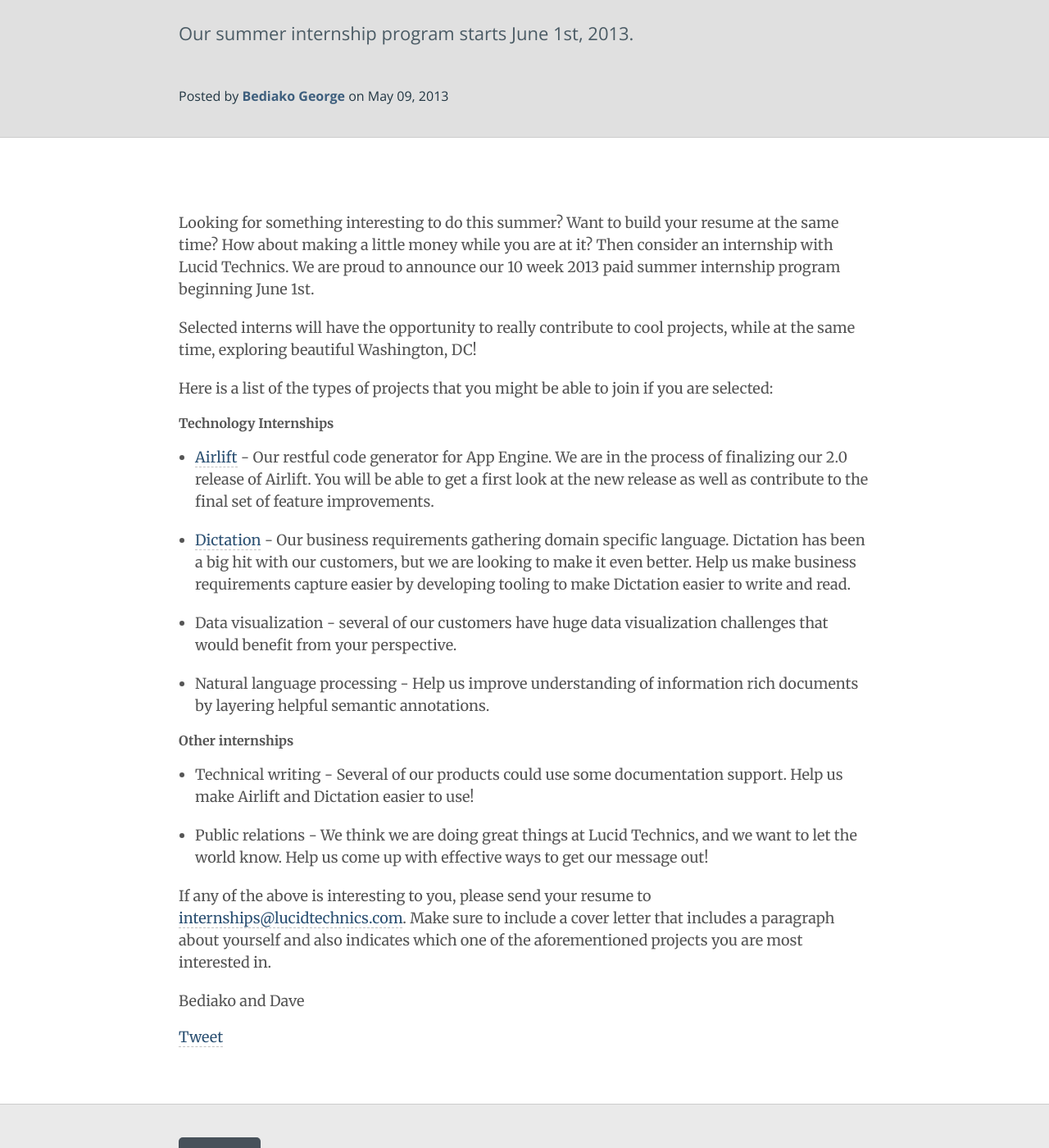
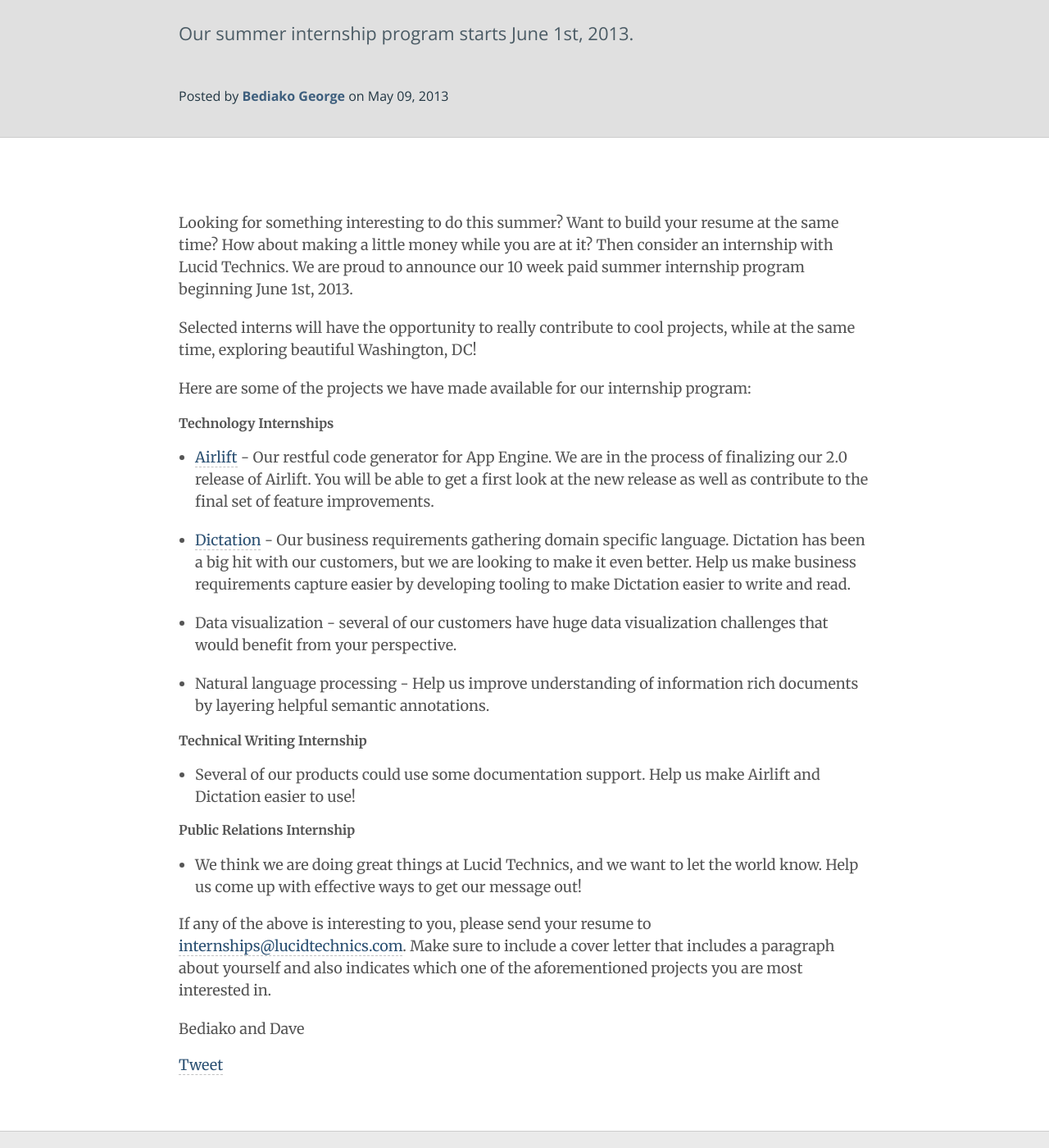
Before and after one commit to LucidTechnics/lucidtechnics.github.com, a Jekyll site: the page built from _posts/articles/2013-05-09-internships-summer.md, in a window 1280 px wide and 1400 px high, scrolled down 286 px. Shown: the whole window at 82% size. Built offline with Jekyll 4.4.1, drawn with Linux system fonts in a browser that asks for light colours; nearby versions of some CDN libraries; comment, search, counter and statistics services are not loaded.

Commit message:
Updated 2013-05-09-internships-summer.md

```diff
--- a/_posts/articles/2013-05-09-internships-summer.md
+++ b/_posts/articles/2013-05-09-internships-summer.md
@@ -11,14 +11,13 @@
 
 ---
 
-Looking for something interesting to do this summer?  Want to build your resume at the same time? How about making a little money while you are at it?  Then consider an internship with Lucid Technics.  We are proud to announce our 10 week 2013 paid summer internship program beginning June 1st.
+Looking for something interesting to do this summer?  Want to build your resume at the same time? How about making a little money while you are at it?  Then consider an internship with Lucid Technics.  We are proud to announce our 10 week paid summer internship program beginning June 1st, 2013.
 
 Selected interns will have the opportunity to really contribute to cool projects, while at the same time, exploring beautiful Washington, DC!
 
-Here is a list of the types of projects that you might be able to join if you are selected:
+Here are some of the projects we have made available for our internship program:
 
-###Technology Internships
-
+####Technology Internships
 * [Airlift](http://lucidtechnics.github.com/projects/airlift.html) - Our restful code generator for App Engine. We are in the process of finalizing our 2.0 release of Airlift.  You will be able to get a first look at the new release as well as contribute to the final set of feature improvements.
 
 * [Dictation](http://lucidtechnics.github.com/projects/dictation.html) - Our business requirements gathering domain specific language. Dictation has been a big hit with our customers, but we are looking to make it even better.  Help us make business requirements capture easier by developing tooling to make Dictation easier to write and read.
@@ -27,11 +26,11 @@
 
 * Natural language processing - Help us improve understanding of information rich documents by layering helpful semantic annotations.
 
-###Other internships
+####Technical Writing Internship
+* Several of our products could use some documentation support.  Help us make Airlift and Dictation easier to use!
 
-* Technical writing - Several of our products could use some documentation support.  Help us make Airlift and Dictation easier to use!
-
-* Public relations - We think we are doing great things at Lucid Technics, and we want to let the world know.  Help us come up with effective ways to get our message out!
+####Public Relations Internship
+* We think we are doing great things at Lucid Technics, and we want to let the world know.  Help us come up with effective ways to get our message out!
 
 If any of the above is interesting to you, please send your resume to [internships@lucidtechnics.com](mailto:internships@lucidtechnics.com).  Make sure to include a cover letter that includes a paragraph about yourself and also indicates which one of the aforementioned projects you are most interested in.
 
```
